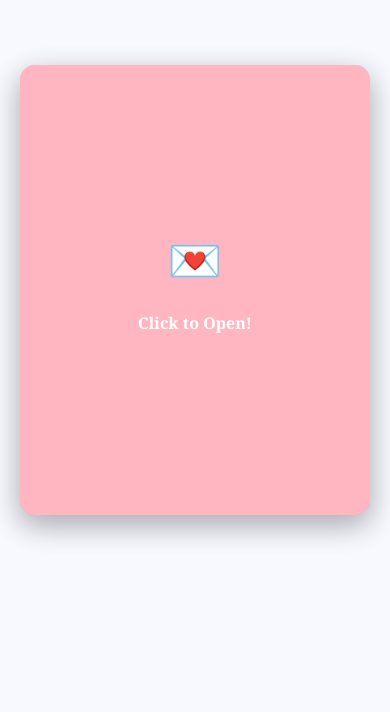
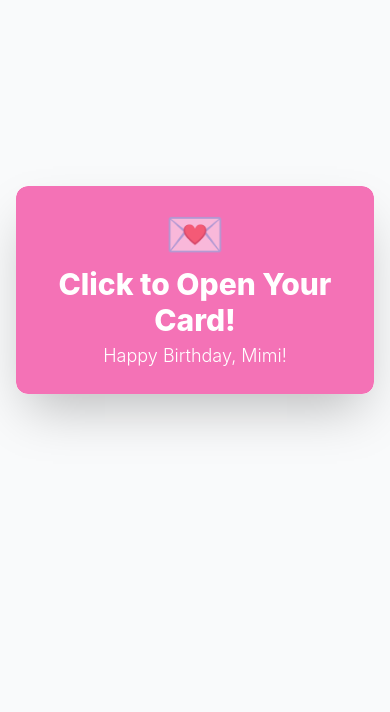
Before and after one commit to lina200407/happy-birthday, a plain HTML site: page index.html in a window 390 px wide. Shown: the part 132-844 px from the top of the page. Drawn offline with nearby package versions, Linux system fonts and the light colour scheme.

Commit message:
Update index.html 2

```diff
--- a/index.html
+++ b/index.html
@@ -3,249 +3,107 @@
 <head>
     <meta charset="UTF-8">
     <meta name="viewport" content="width=device-width, initial-scale=1.0">
-    <title>Happy Birthday Mimi</title>
+    <title>A Responsive Unfolding Birthday Card for Mimi</title>
+    <!-- Load Tailwind CSS and set Inter font -->
+    <script src="https://cdn.tailwindcss.com"></script>
     <style>
-        :root {
-            --primary-color: #ffb6c1; /* Light Pink */
-            --secondary-color: #add8e6; /* Light Blue */
-            --font-color: #333;
+        /* Custom styles for the unfolding animation */
+        .unfold-content {
+            max-height: 0;
+            overflow: hidden;
+            transition: max-height 1.5s ease-in-out, padding 0.8s ease-in;
+            padding-top: 0;
         }
 
-        * {
-            box-sizing: border-box;
+        .unfold-content.open {
+            /* Set a large max-height to ensure all content is visible */
+            max-height: 1000px;
+            padding-top: 2rem;
+            /* Ensure the letter content has a nice padding when open */
         }
 
-        body {
-            display: flex;
-            justify-content: center;
-            align-items: center;
-            min-height: 100vh;
-            margin: 0;
-            padding: 20px;
-            background-color: #f8f8ff; /* Ghost White background */
-            font-family: 'Georgia', serif;
-            overflow: auto;
+        .card-header.open {
+            border-bottom-left-radius: 0;
+            border-bottom-right-radius: 0;
+            transition: border-radius 0.3s;
         }
 
-        .card-container {
-            position: relative;
-            width: 90vw;
-            max-width: 350px;
-            height: 60vh;
-            max-height: 450px;
-            transform-style: preserve-3d;
-            perspective: 1000px;
+        .letter-content::-webkit-scrollbar {
+            width: 6px;
         }
-
-        /* --- Card Back (Static Part) --- */
-        .card-back {
-            position: absolute;
-            width: 100%;
-            height: 100%;
-            background-color: var(--secondary-color);
-            border-radius: 15px;
-            box-shadow: 0 10px 30px rgba(0, 0, 0, 0.2);
-            display: flex;
-            flex-direction: column;
-            justify-content: center;
-            align-items: center;
-            text-align: center;
-            color: white;
-            font-size: clamp(1.2rem, 4vw, 1.5rem);
-            font-weight: bold;
-            z-index: 10;
+        .letter-content::-webkit-scrollbar-thumb {
+            background-color: #ffb6c1;
+            border-radius: 3px;
         }
-
-        .card-back .emoji {
-            font-size: clamp(2rem, 8vw, 3rem);
-            margin-top: 15px;
-        }
-
-        /* --- Card Front (Flipping Part) --- */
-        .card-front {
-            position: absolute;
-            width: 100%;
-            height: 100%;
-            transform-origin: left center;
-            transition: transform 1.5s cubic-bezier(0.25, 0.46, 0.45, 0.94);
-            cursor: pointer;
-            z-index: 20;
-            transform-style: preserve-3d;
-        }
-
-        /* The sealed flap view */
-        .card-flap {
-            position: absolute;
-            width: 100%;
-            height: 100%;
-            background-color: var(--primary-color);
-            border-radius: 15px;
-            box-shadow: 0 10px 30px rgba(0, 0, 0, 0.15);
-            display: flex;
-            flex-direction: column;
-            justify-content: center;
-            align-items: center;
-            color: white;
-            font-size: clamp(1rem, 3.5vw, 1.2rem);
-            font-weight: 600;
-            backface-visibility: hidden;
-        }
-
-        .card-flap .emoji-flap {
-            font-size: clamp(2.5rem, 10vw, 4rem);
-            margin-bottom: 10px;
-            animation: pulse 2s infinite;
-        }
-
-        /* The actual letter content inside the card */
-        .card-letter {
-            position: absolute;
-            width: 100%;
-            height: 100%;
-            background-color: white;
-            border-radius: 15px;
-            padding: 20px;
-            transform: rotateY(180deg);
-            backface-visibility: hidden;
-            overflow-y: auto;
-            box-shadow: 0 10px 30px rgba(0, 0, 0, 0.15);
-            color: var(--font-color);
-            font-size: clamp(0.8rem, 2.5vw, 0.9rem);
-            line-height: 1.6;
-        }
-
-        .letter-content h1 {
-            color: var(--primary-color);
-            text-align: center;
-            font-size: clamp(1.2rem, 4.5vw, 1.6rem);
-            margin-top: 0;
-            margin-bottom: 20px;
-        }
-
-        .letter-content p {
-            margin-bottom: 15px;
-        }
-
-        .letter-content .signature {
-            text-align: right;
-            font-style: italic;
-            font-weight: bold;
-            margin-top: 30px;
-            color: var(--secondary-color);
-        }
-
-        /* --- Active State (Flipped) --- */
-        .card-front.open {
-            transform: rotateY(-180deg);
-        }
-
-        /* --- Keyframe Animation --- */
-        @keyframes pulse {
-            0% { transform: scale(1); }
-            50% { transform: scale(1.1); }
-            100% { transform: scale(1); }
-        }
-
-        /* --- Responsive Design --- */
-        @media (max-width: 768px) {
-            .card-container {
-                width: 85vw;
-                height: 65vh;
-            }
-        }
-
-        @media (max-width: 480px) {
-            .card-container {
-                width: 90vw;
-                height: 70vh;
-            }
-
-            body {
-                padding: 10px;
-            }
-
-            .card-letter {
-                padding: 15px;
-            }
-
-            .letter-content h1 {
-                margin-bottom: 15px;
-            }
-
-            .letter-content p {
-                margin-bottom: 12px;
-            }
-
-            .letter-content .signature {
-                margin-top: 20px;
-            }
-        }
-
-        @media (max-width: 320px) {
-            .card-container {
-                width: 95vw;
-                height: 75vh;
-            }
-
-            .card-letter {
-                padding: 12px;
-            }
-        }
-
-        /* For very tall screens */
-        @media (max-height: 600px) {
-            .card-container {
-                height: 80vh;
-            }
+        .letter-content::-webkit-scrollbar-track {
+            background: transparent;
         }
     </style>
 </head>
-<body>
+<body class="bg-gray-50 flex flex-col items-center justify-center min-h-screen p-4 font-['Inter']">
 
-    <div class="card-container">
-        <div class="card-back">
-            <p>Happy Birthday, Mimi!</p>
-            <span class="emoji">🎉</span>
+    <!-- Card Container: Centered and sized for mobile screens -->
+    <div class="w-full max-w-md mx-auto shadow-2xl rounded-xl bg-white overflow-hidden my-auto">
+
+        <!-- Card Header (The Flap/Sealed Part) -->
+        <div id="cardHeader" class="card-header bg-pink-400 text-white p-6 cursor-pointer hover:bg-pink-500 transition duration-300 rounded-xl flex flex-col items-center text-center">
+            <span class="text-5xl mb-2 animate-pulse">💌</span>
+            <h2 class="text-3xl font-extrabold">Click to Open Your Card!</h2>
+            <p class="text-lg font-light mt-1">Happy Birthday, Mimi!</p>
         </div>
 
-        <div class="card-front" id="birthdayCard">
-            <div class="card-flap">
-                <span class="emoji-flap">💌</span>
-                <p>Click to Open!</p>
-            </div>
-            <div class="card-letter">
-                <div class="letter-content">
-                    <h1>💌 To My Dearest Mimi</h1>
+        <!-- Unfolding Content (The Letter) -->
+        <div id="cardContent" class="unfold-content bg-white">
+            <div class="letter-content px-6 pb-6 pt-0 text-gray-700">
+                <h1 class="text-2xl font-extrabold text-pink-500 text-center mb-6">💌 To My Dearest Mimi</h1>
 
-                    <p>Hey my favorite human 💕</p>
+                <p class="mb-4">Hey my favorite human <span class="text-pink-500">💕</span></p>
 
-                    <p>There are a lot of people in the world, but somehow, out of everyone, I got blessed with you — the one who understands my silence, laughs at my nonsense, and makes even the most ordinary days feel like a little piece of magic.</p>
+                <p class="mb-4">There are a lot of people in the world, but somehow, out of everyone, I got blessed with you — the one who understands my silence, laughs at my nonsense, and makes even the most ordinary days feel like a little piece of magic.</p>
 
-                    <p>You've been my safe place, my chaos partner, my free therapist, and my daily dose of sunshine . With you, every laugh is louder, every problem smaller, and every moment softer.</p>
+                <p class="mb-4">You’ve been my safe place, my chaos partner, my free therapist, and my daily dose of sunshine (even when you’re a bit cloudy <span class="text-yellow-500">😜</span>). With you, every laugh is louder, every problem smaller, and every moment softer.</p>
 
-                    <p>I love how we can talk for hours about everything and nothing, how we send memes like they're love letters, and how you always know when something's wrong — even before I say a word. You're rare, real, and honestly, the kind of soul I never want to lose.</p>
+                <p class="mb-4">I love how we can talk for hours about everything and nothing, how we send memes like they’re love letters, and how you always know when something’s wrong — even before I say a word. You’re rare, real, and honestly, the kind of soul I never want to lose.</p>
 
-                    <p>Thank you for being you — for your kindness, your energy, your weirdness, and your heart that shines brighter than any star (yes, even the dramatic ones 💕).</p>
+                <p class="mb-6">Thank you for being you — for your kindness, your energy, your weirdness, and your heart that shines brighter than any star (yes, even the dramatic ones <span class="text-yellow-400">🌟</span>).</p>
 
-                    <p class="signature">With love
-                    <br>Lina ✨</p>
-                </div>
+                <p class="mb-4">So here’s a little corner of the internet just for you — because you deserve something as beautiful, funny, and unforgettable as you are.</p>
+
+                <p class="text-right mt-6 font-semibold text-gray-600">
+                    With love (and a lot of inside jokes I’ll never forget),<br>
+                    Lina <span class="text-yellow-600">💫</span>
+                </p>
             </div>
         </div>
+
     </div>
 
     <script>
         document.addEventListener('DOMContentLoaded', () => {
-            const card = document.getElementById('birthdayCard');
+            const header = document.getElementById('cardHeader');
+            const content = document.getElementById('cardContent');
 
-            // Function to handle the card opening/closing
+            // Function to handle the card unfolding
             function toggleCard() {
-                // Toggle the 'open' class on the card-front element
-                card.classList.toggle('open');
+                const isOpen = content.classList.contains('open');
+
+                // Toggle the 'open' class for content and header
+                content.classList.toggle('open');
+                header.classList.toggle('open');
+
+                // Update text on the header
+                const textElement = header.querySelector('h2');
+                if (isOpen) {
+                    textElement.textContent = 'Click to Open Your Card!';
+                    header.querySelector('span').textContent = '💌';
+                } else {
+                    textElement.textContent = 'Happy Reading!';
+                    header.querySelector('span').textContent = '🎉';
+                }
             }
 
-            // Attach the click event listener to the card
-            card.addEventListener('click', toggleCard);
+            // Attach the click event listener to the header
+            header.addEventListener('click', toggleCard);
         });
     </script>
 </body>
```
